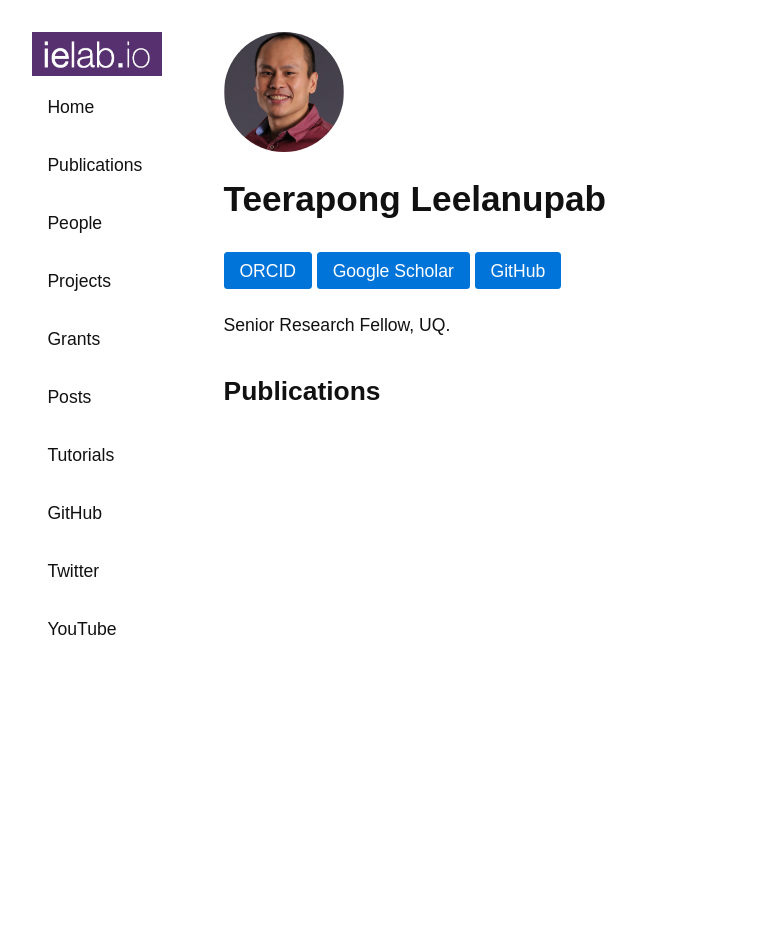
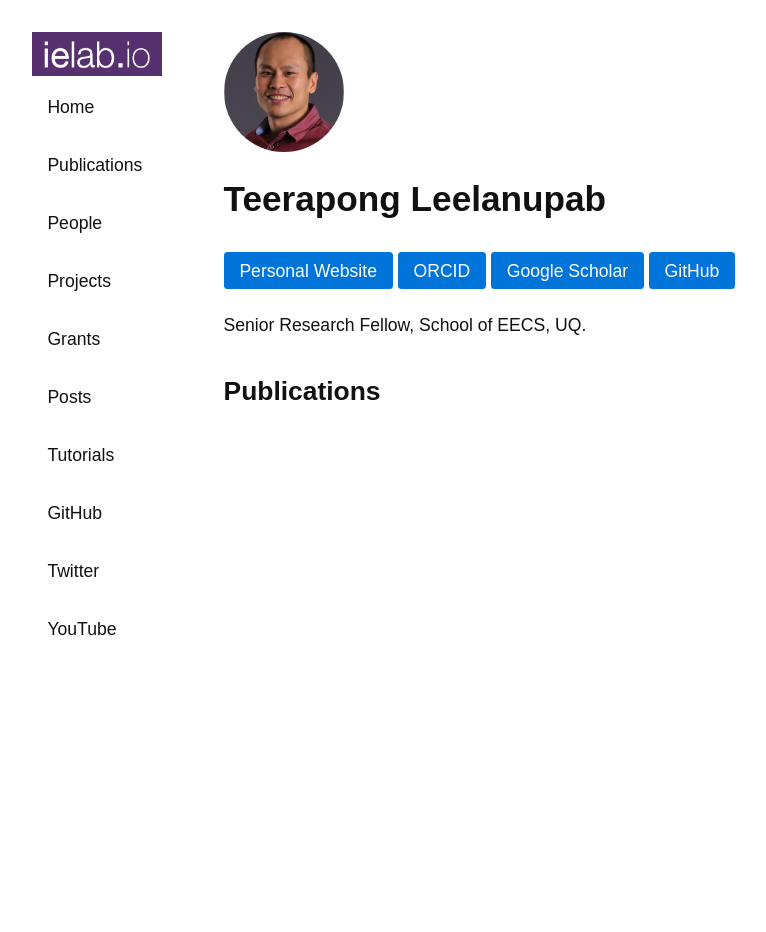
Before and after one commit to ielab/ielab.github.io, a Jekyll site: the page built from _people/teerapong-leelanupab.md, in a window 1280 px wide. Shown: the whole page, without its empty margins (139-905 px from the left). Built offline with Jekyll 4.4.1, drawn with Linux system fonts in a browser that asks for light colours.

Commit message:
Update teerapong-leelanupab.md

```diff
--- a/_people/teerapong-leelanupab.md
+++ b/_people/teerapong-leelanupab.md
@@ -3,9 +3,9 @@ name: Teerapong Leelanupab
 image: /images/teerapong.jpg
 twitter:
 github: //github.com/kimmlee
-website:
+website: teerapong.leelanupab.com
 scholar: //scholar.google.com.au/citations?user=a-O2cj8AAAAJ
 orcid: 0000-0002-8117-0612
-role: Senior Researcher
-description: Senior Research Fellow, UQ.
+role: Staff
+description: Senior Research Fellow, School of EECS, UQ.
 ---
```
